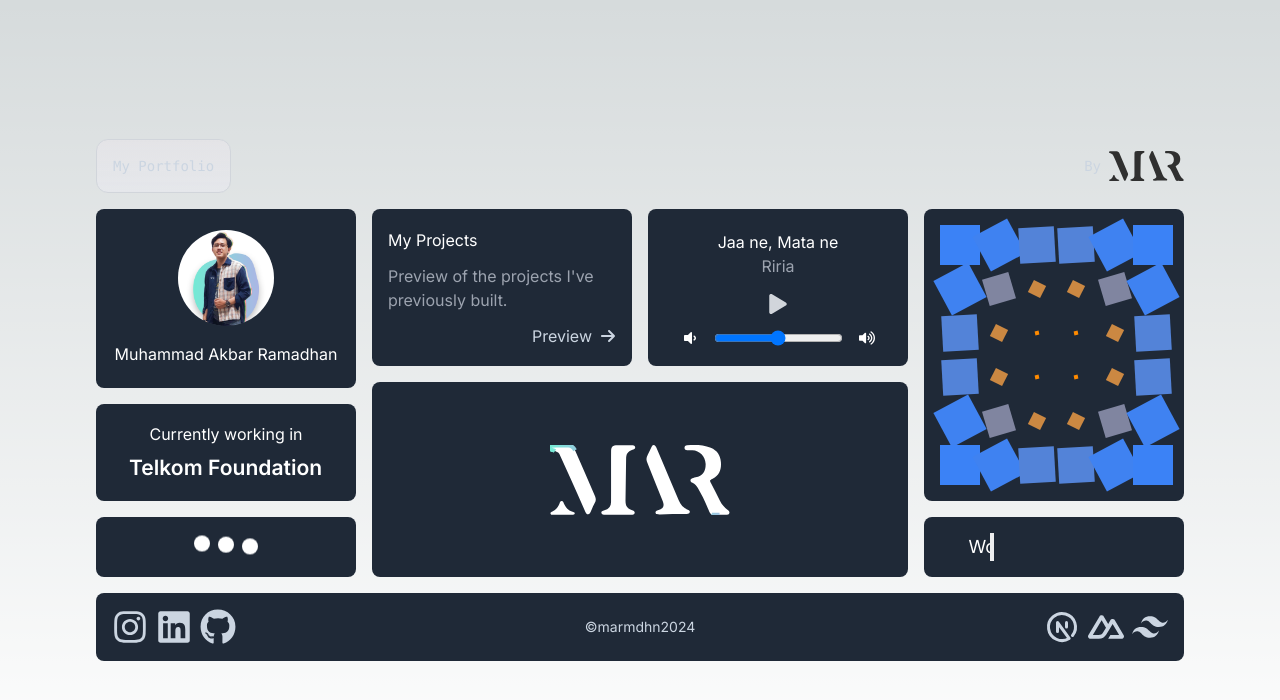
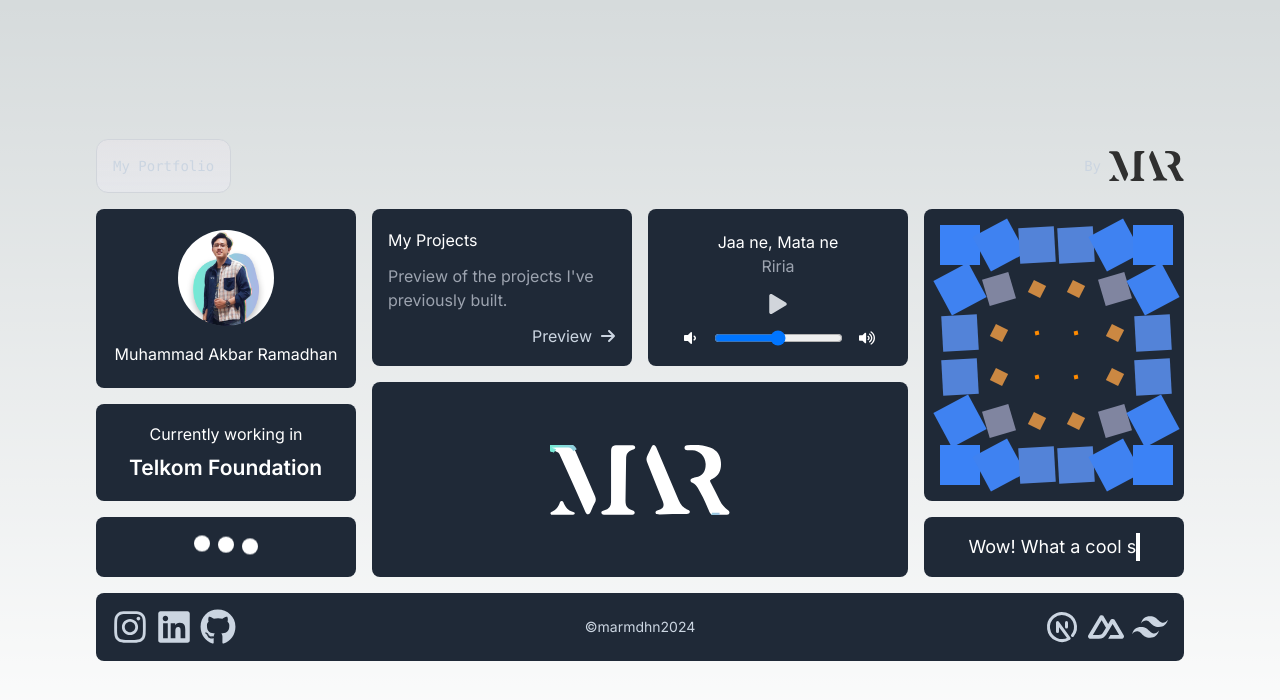
Before and after one commit to marmdhn/marmdhn, a Next.js app: page / in a window 1280 px wide. Shown: the top 700 px of the page. Built offline with nearby package versions, Linux system fonts and the light colour scheme.

Commit message:
refactor: remove unused animation

```diff
--- a/tailwind.config.ts
+++ b/tailwind.config.ts
@@ -1,6 +1,7 @@
 import type { Config } from "tailwindcss";
 
 const config: Config = {
+  darkMode: "class",
   content: [
     "./pages/**/*.{js,ts,jsx,tsx,mdx}",
     "./components/**/*.{js,ts,jsx,tsx,mdx}",
@@ -13,28 +14,16 @@
           "0%, 100%": { transform: "scale(1)" },
           "50%": { transform: "scale(1.1)" },
         },
-        typing: {
-          "0%": {
-            width: "0%",
-            visibility: "hidden",
-          },
-          "100%": {
-            width: "100%",
-          },
-        },
-        blink: {
-          "50%": {
-            borderColor: "transparent",
-          },
-          "100%": {
-            borderColor: "white",
-          },
-        },
       },
       animation: {
         scale: "scale 2s infinite ease-in-out",
-        typing: "typing 3s steps(20) infinite alternate, blink .7s infinite",
       },
+    },
+  },
+  variants: {
+    extend: {
+      backgroundColor: ["dark"],
+      textColor: ["dark"],
     },
   },
   plugins: [],
```
